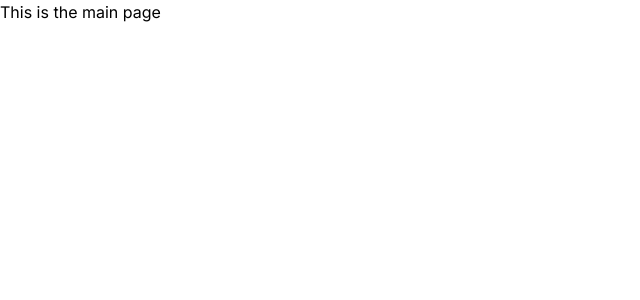
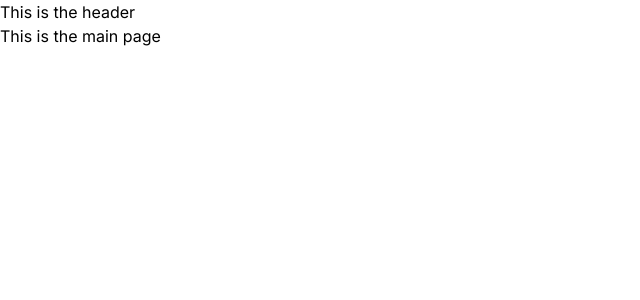
Before and after one commit to NOORMOHAMMED789/airbnb-project, a Next.js app: page / in a window 1280 px wide. Shown: the top 300 px of the page, without its empty margins (0-640 px from the left). Built offline with nearby package versions, Linux system fonts and the light colour scheme.

Commit message:
header component is in use

```diff
--- /dev/null
+++ b/app/components/Layout/index.jsx
@@ -0,0 +1,9 @@
+import React from 'react'
+
+export default function Layout({ children }){
+    return (
+        <div>
+            {children}
+        </div>
+    )
+}
--- a/app/layout.js
+++ b/app/layout.js
@@ -1,5 +1,6 @@
 import { Inter } from "next/font/google";
 import "./globals.css";
+import Header from "./components/Header";
 
 const inter = Inter({ subsets: ["latin"] });
 
@@ -11,7 +12,10 @@
 export default function RootLayout({ children }) {
   return (
     <html lang="en">
-      <body className={inter.className}>{children}</body>
+      <body className={inter.className}>
+        <Header />
+        {children}
+      </body>
     </html>
   );
 }
```
